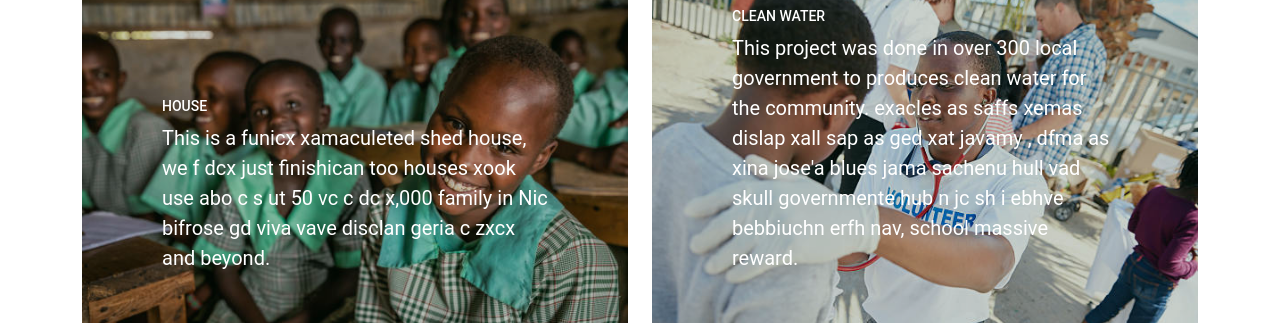
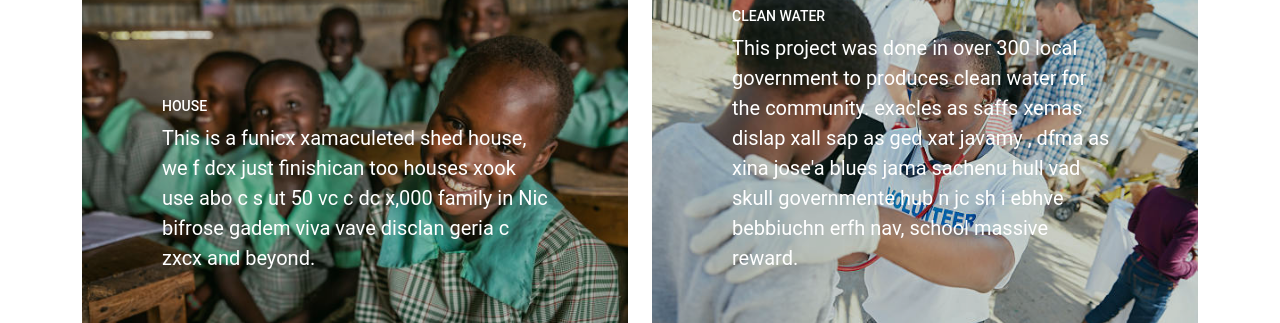
Before and after one commit to zeredogo/krypto-zone-charity, a React (Create React App) app: page / in a window 1280 px wide. Shown: the part 4340-4663 px from the top of the page. Built offline with nearby package versions, Linux system fonts and the light colour scheme.

Commit message:
updating commit

```diff
--- a/src/component/FinishedProject.jsx
+++ b/src/component/FinishedProject.jsx
@@ -56,7 +56,7 @@ const FinishedProject = () => {
                     <p className="mb-0">
                       This is a funicx xamaculeted  shed house, we f dcx just
                       finishican  too houses xook use abo c s ut 50 vc c  dc x,000 family
-                      in Nic bifrose gd viva  vave disclan geria c zxcx and beyond.
+                      in Nic bifrose gadem viva  vave disclan geria c zxcx and beyond.
                     </p>
                   </span>
                 </span>
```
